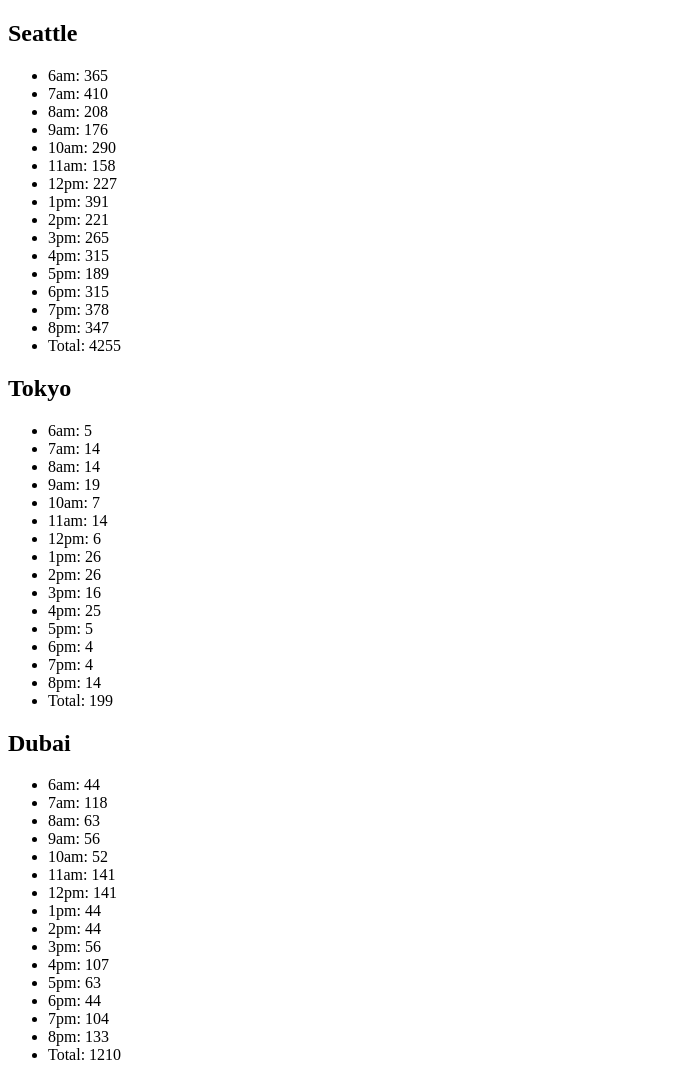
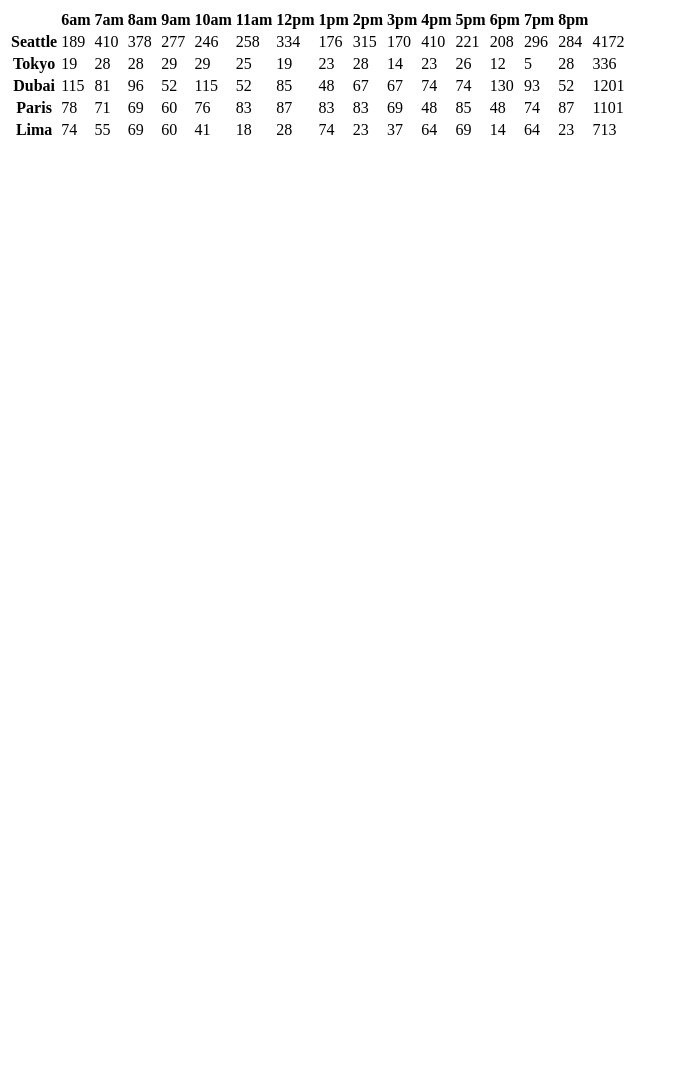
Before and after one commit to khofstetter94/cookie-stand, a plain HTML site: page sales.html in a window 1280 px wide. Shown: the top 1067 px of the page, without its empty margins (0-679 px from the left). After the commit the page ends 800 px from the top, so only its background shows below. Drawn offline with Linux system fonts and the light colour scheme.

Commit message:
created constructor function, got rid of list, created table

```diff
--- a/js/app.js
+++ b/js/app.js
@@ -1,4 +1,6 @@
-let salesSection = document.getElementById('cookie-sales');
+'use strict';
+
+let table = document.getElementById('salesTable');
 
 function randomCustomers(min, max){
   return Math.floor(Math.random() * (max - min + 1) + min);
@@ -6,256 +8,94 @@ function randomCustomers(min, max){
 
 let hours = ['6am', '7am', '8am', '9am', '10am', '11am', '12pm', '1pm', '2pm', '3pm', '4pm', '5pm', '6pm', '7pm', '8pm'];
 
-let seattle = {
-  name: 'Seattle',
-  minCust: 23,
-  maxCust: 65,
-  avg: 6.3,
-  hourlyCookies: [],
+let storeCities = [];
 
-  soldCookies: function(){
+function City(name, minCust, maxCust, avg){
+  this.name = name;
+  this.minCust = minCust;
+  this.maxCust = maxCust;
+  this.avg = avg;
+  this.hourlyCookies = [];
+
+  storeCities.push(this);
+}
+
+City.prototype.soldCookies = function(){
   for (let i = 0; i < hours.length; i++){
     let numberCustomer = randomCustomers(this.minCust, this.maxCust);
     this.hourlyCookies.push(Math.round(numberCustomer * this.avg));
   }
-  },
+};
 
-  totalCookies: function(){
+City.prototype.totalCookies = function(){
   let dailyTotal = 0;
   for(let i = 0; i < this.hourlyCookies.length; i++){
     dailyTotal = this.hourlyCookies[i] + dailyTotal;
   }
   return dailyTotal;
-  },
-
-  render: function(){
-    let articleElem  = document.createElement('article');
-    salesSection.appendChild(articleElem);
-
-    let h2Elem = document.createElement('h2');
-    h2Elem.textContent = this.name;
-    articleElem.appendChild(h2Elem);
-
-    let pElem = document.createElement('p');
-    articleElem.appendChild(pElem);
-
-    let ulElem = document.createElement('ul');
-    articleElem.appendChild(ulElem);
-
-    for (let i = 0; i < this.hourlyCookies.length; i++){
-      let liElem = document.createElement('li');
-      liElem.textContent = `${hours[i]}: ${this.hourlyCookies[i]}`;
-      ulElem.appendChild(liElem);
-    }
-    let liElem = document.createElement('li');
-    liElem.textContent = `Total: ${this.totalCookies()}`;
-    ulElem.appendChild(liElem);
-  }
 };
 
-seattle.soldCookies();
-seattle.render();
+City.prototype.render = function(tbodyElem){
+  let row1 = document.createElement('tr');
+  tbodyElem.appendChild(row1);
 
-let tokyo = {
-  name: 'Tokyo',
-  minCust: 3,
-  maxCust: 24,
-  avg: 1.2,
-  hourlyCookies: [],
+  let thELem = document.createElement('th');
+  thELem.textContent = this.name;
+  row1.appendChild(thELem);
 
-  soldCookies: function(){
-    for (let i = 0; i < hours.length; i++){
-      let numberCustomer = randomCustomers(this.minCust, this.maxCust);
-      this.hourlyCookies.push(Math.round(numberCustomer * this.avg));
-    }
-  },
-
-  totalCookies: function(){
-    let dailyTotal = 0;
   for(let i = 0; i < this.hourlyCookies.length; i++){
-      dailyTotal = this.hourlyCookies[i] + dailyTotal;
-    }
-    return dailyTotal;
-  },
-
-  render: function(){
-    let articleElem  = document.createElement('article');
-    salesSection.appendChild(articleElem);
-
-    let h2Elem = document.createElement('h2');
-    h2Elem.textContent = this.name;
-    articleElem.appendChild(h2Elem);
-
-    let pElem = document.createElement('p');
-    articleElem.appendChild(pElem);
-
-    let ulElem = document.createElement('ul');
-    articleElem.appendChild(ulElem);
-
-    for (let i = 0; i < this.hourlyCookies.length; i++){
-      let liElem = document.createElement('li');
-      liElem.textContent = `${hours[i]}: ${this.hourlyCookies[i]}`;
-      ulElem.appendChild(liElem);
+    let tdElem = document.createElement('td');
+    tdElem.textContent = this.hourlyCookies[i];
+    row1.appendChild(tdElem);
   }
 
-    let liElem = document.createElement('li');
-    liElem.textContent = `Total: ${this.totalCookies()}`;
-    ulElem.appendChild(liElem);
-  }
+  let tdElem = document.createElement('td');
+  tdElem.textContent = this.totalCookies();
+  row1.appendChild(tdElem);
 };
 
-tokyo.soldCookies();
-tokyo.render();
+new City('Seattle', 23, 65, 6.3);
+new City('Tokyo', 3, 24, 1.2);
+new City('Dubai', 11, 38, 3.7);
+new City('Paris', 20, 38, 2.3);
+new City('Lima', 2, 16, 4.6);
 
-let dubai = {
-  name: 'Dubai',
-  minCust: 11,
-  maxCust: 38,
-  avg: 3.7,
-  hourlyCookies: [],
+function renderTableHeaders() {
+  let theadElem = document.createElement('thead');
+  table.appendChild(theadElem);
 
-  soldCookies: function(){
-    for (let i = 0; i < hours.length; i++){
-      let numberCustomer = randomCustomers(this.minCust, this.maxCust);
-      this.hourlyCookies.push(Math.round(numberCustomer * this.avg));
+  let trElem = document.createElement('tr');
+  theadElem.appendChild(trElem);
+
+  let thHeadHours = document.createElement('th');
+  trElem.appendChild(thHeadHours);
+
+  for(let i = 0; i < hours.length; i++){
+    let thHeadHours = document.createElement('th');
+    thHeadHours.textContent = hours[i];
+    trElem.appendChild(thHeadHours);
   }
-  },
-
-  totalCookies: function(){
-    let dailyTotal = 0;
-    for(let i = 0; i < this.hourlyCookies.length; i++){
-      dailyTotal = this.hourlyCookies[i] + dailyTotal;
-    }
-    return dailyTotal;
-  },
-
-  render: function(){
-    let articleElem  = document.createElement('article');
-    salesSection.appendChild(articleElem);
-
-    let h2Elem = document.createElement('h2');
-    h2Elem.textContent = this.name;
-    articleElem.appendChild(h2Elem);
-
-    let pElem = document.createElement('p');
-    articleElem.appendChild(pElem);
-
-    let ulElem = document.createElement('ul');
-    articleElem.appendChild(ulElem);
-
-    for (let i = 0; i < this.hourlyCookies.length; i++){
-      let liElem = document.createElement('li');
-      liElem.textContent = `${hours[i]}: ${this.hourlyCookies[i]}`;
-      ulElem.appendChild(liElem);
 }
 
-    let liElem = document.createElement('li');
-    liElem.textContent = `Total: ${this.totalCookies()}`;
-    ulElem.appendChild(liElem);
-  }
-};
-
-dubai.soldCookies();
-dubai.render();
-
-let paris = {
-  name: 'Paris',
-  minCust: 20,
-  maxCust: 38,
-  avg: 2.3,
-  hourlyCookies: [],
-
-  soldCookies: function(){
-    for (let i = 0; i < hours.length; i++){
-      let numberCustomer = randomCustomers(this.minCust, this.maxCust);
-      this.hourlyCookies.push(Math.round(numberCustomer * this.avg));
-    }
-  },
-
-  totalCookies: function(){
-    let dailyTotal = 0;
-    for(let i = 0; i < this.hourlyCookies.length; i++){
-      dailyTotal = this.hourlyCookies[i] + dailyTotal;
-    }
-    return dailyTotal;
-  },
-
-  render: function(){
-    let articleElem  = document.createElement('article');
-    salesSection.appendChild(articleElem);
-
-    let h2Elem = document.createElement('h2');
-    h2Elem.textContent = this.name;
-    articleElem.appendChild(h2Elem);
-
-    let pElem = document.createElement('p');
-    articleElem.appendChild(pElem);
-
-    let ulElem = document.createElement('ul');
-    articleElem.appendChild(ulElem);
-
-    for (let i = 0; i < this.hourlyCookies.length; i++){
-      let liElem = document.createElement('li');
-      liElem.textContent = `${hours[i]}: ${this.hourlyCookies[i]}`;
-      ulElem.appendChild(liElem);
+function renderAllCities(){
+  let tbodyElem = document.createElement('tbody');
+  table.appendChild(tbodyElem);
+  for(let i = 0; i < storeCities.length; i++){
+    storeCities[i].soldCookies();
+    storeCities[i].totalCookies();
+    storeCities[i].render(tbodyElem);
   }
 
-    let liElem = document.createElement('li');
-    liElem.textContent = `Total: ${this.totalCookies()}`;
-    ulElem.appendChild(liElem);
-  }
-};
-
-paris.soldCookies();
-paris.render();
-
-let lima = {
-  name: 'Lima',
-  minCust: 2,
-  maxCust: 16,
-  avg: 4.6,
-  hourlyCookies: [],
-
-  soldCookies: function(){
-    for (let i = 0; i < hours.length; i++){
-      let numberCustomer = randomCustomers(this.minCust, this.maxCust);
-      this.hourlyCookies.push(Math.round(numberCustomer * this.avg));
-    }
-  },
-
-  totalCookies: function(){
-    let dailyTotal = 0;
-    for(let i = 0; i < this.hourlyCookies.length; i++){
-      dailyTotal = this.hourlyCookies[i] + dailyTotal;
-    }
-    return dailyTotal;
-  },
-
-  render: function(){
-    let articleElem  = document.createElement('article');
-    salesSection.appendChild(articleElem);
-
-    let h2Elem = document.createElement('h2');
-    h2Elem.textContent = this.name;
-    articleElem.appendChild(h2Elem);
-
-    let pElem = document.createElement('p');
-    articleElem.appendChild(pElem);
-
-    let ulElem = document.createElement('ul');
-    articleElem.appendChild(ulElem);
-
-    for (let i = 0; i < this.hourlyCookies.length; i++){
-      let liElem = document.createElement('li');
-      liElem.textContent = `${hours[i]}: ${this.hourlyCookies[i]}`;
-      ulElem.appendChild(liElem);
 }
 
-    let liElem = document.createElement('li');
-    liElem.textContent = `Total: ${this.totalCookies()}`;
-    ulElem.appendChild(liElem);
+function renderTotalsRow() {
+  let tfootElem = document.createElement('tfoot');
+  table.appendChild(tfootElem);
+  // TODO: stretch goal
+  // One time: render out total cookie sales
+  // for loop each city to get hte totals for that hour block
 }
-};
 
-lima.soldCookies();
-lima.render();
+renderTableHeaders();
+renderAllCities();
+renderTotalsRow();
--- a/sales.html
+++ b/sales.html
@@ -7,7 +7,9 @@
   <title>Document</title>
 </head>
 <body>
-  <article id="cookie-sales"></article>
+  <article id="cookie-sales">
+    <table id='salesTable'></table>
+  </article>
   <script src="js/app.js" type="text/javascript"></script>
 </body>
 </html>
```
Lines whose indentation alone changed are shown as unchanged.
